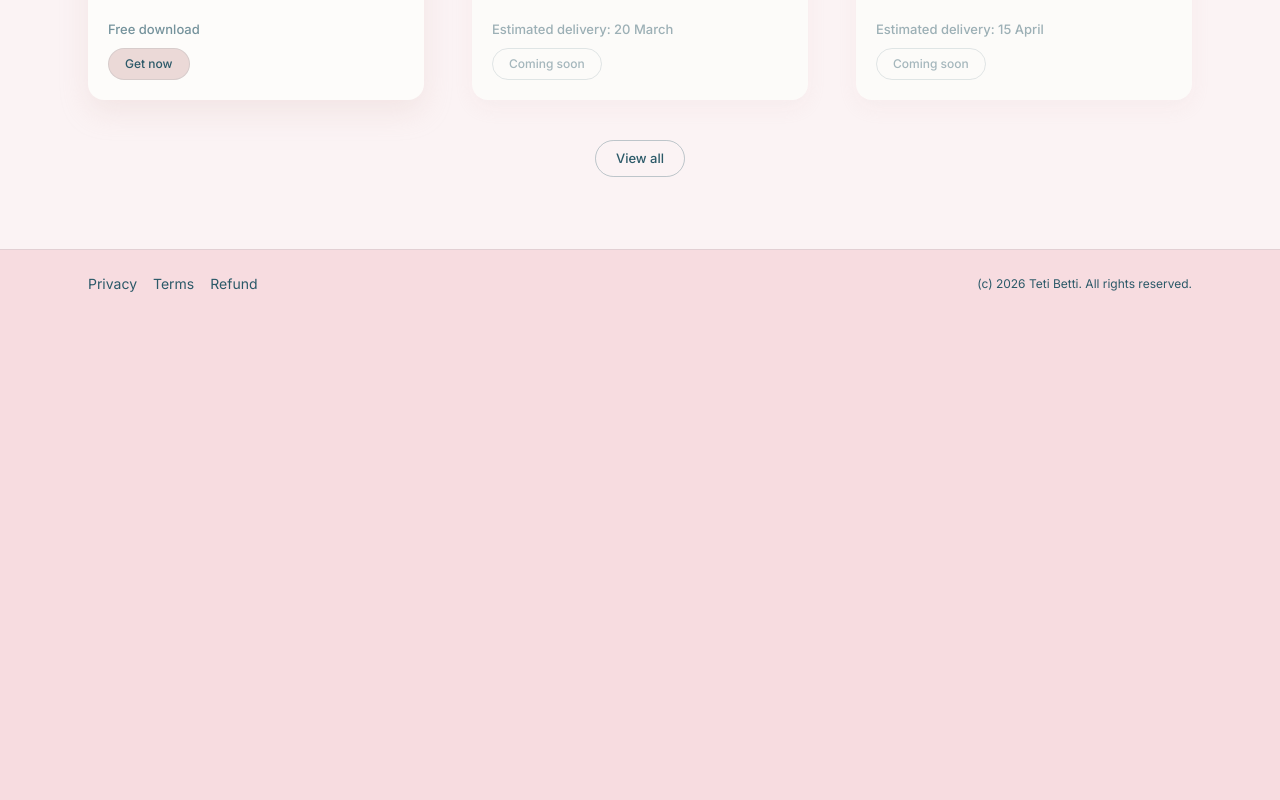
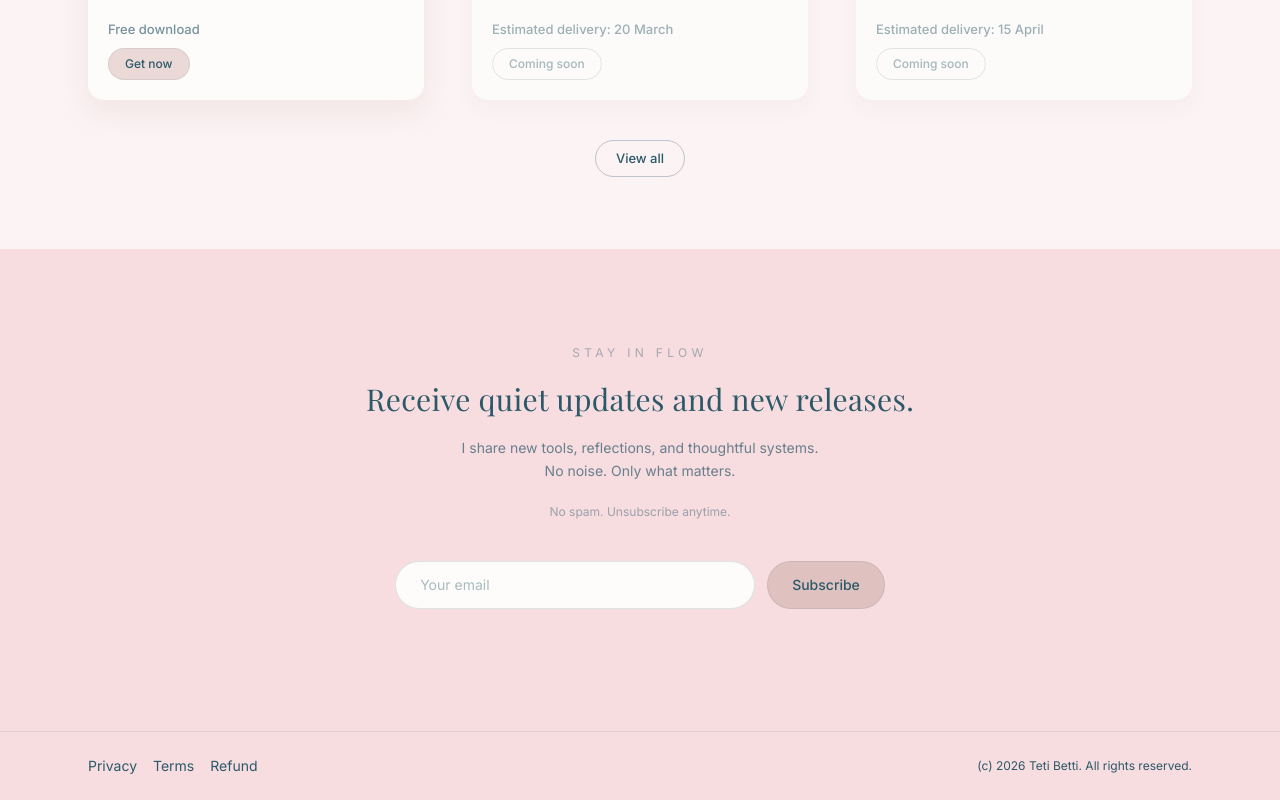
Before and after one commit to t-zhilenko/tetibetti-site, a Next.js app: page / in a window 1280 px wide. Shown: the part 1399-2199 px from the top of the page. Before the commit the page ends 1717 px from the top, so only its background shows below. Built offline with nearby package versions, Linux system fonts and the light colour scheme; a web font is replaced by a local one.

Commit message:
Refine subscribe section and button styles

```diff
--- a/app/page.tsx
+++ b/app/page.tsx
@@ -1,11 +1,13 @@
 import Hero from "@/components/Hero";
 import FeaturedProducts from "@/components/FeaturedProducts";
+import EmailSubscription from "@/components/EmailSubscription";
 
 export default function HomePage() {
   return (
     <>
       <Hero />
       <FeaturedProducts />
+      <EmailSubscription />
     </>
   );
 }
--- /dev/null
+++ b/components/EmailSubscription.tsx
@@ -0,0 +1,162 @@
+"use client";
+
+import { useEffect, useRef, useState, type FormEvent } from "react";
+import Container from "@/components/Container";
+
+type Status = "idle" | "loading";
+
+export default function EmailSubscription() {
+  const [email, setEmail] = useState("");
+  const [status, setStatus] = useState<Status>("idle");
+  const [error, setError] = useState("");
+  const [showSubscribed, setShowSubscribed] = useState(false);
+  const [showSuccessMessage, setShowSuccessMessage] = useState(false);
+  const [successVisible, setSuccessVisible] = useState(false);
+  const [justSucceeded, setJustSucceeded] = useState(false);
+  const timersRef = useRef<number[]>([]);
+
+  const isLoading = status === "loading";
+
+  const clearTimers = () => {
+    timersRef.current.forEach((timer) => window.clearTimeout(timer));
+    timersRef.current = [];
+  };
+
+  useEffect(() => {
+    return () => clearTimers();
+  }, []);
+
+  const isValidEmail = (value: string) => {
+    return /^[^\s@]+@[^\s@]+\.[^\s@]+$/.test(value);
+  };
+
+  const handleSubmit = (event: FormEvent<HTMLFormElement>) => {
+    event.preventDefault();
+    const trimmedEmail = email.trim();
+
+    if (!isValidEmail(trimmedEmail)) {
+      clearTimers();
+      setShowSubscribed(false);
+      setShowSuccessMessage(false);
+      setSuccessVisible(false);
+      setJustSucceeded(false);
+      setError("Please enter a valid email address.");
+      setStatus("idle");
+      return;
+    }
+
+    clearTimers();
+    setError("");
+    setStatus("loading");
+    console.log("Email subscription:", trimmedEmail);
+
+    const submitTimer = window.setTimeout(() => {
+      setStatus("idle");
+      setEmail("");
+      setShowSubscribed(true);
+      setShowSuccessMessage(true);
+      setSuccessVisible(true);
+      setJustSucceeded(true);
+
+      const pulseTimer = window.setTimeout(() => setJustSucceeded(false), 120);
+      const labelTimer = window.setTimeout(() => setShowSubscribed(false), 2500);
+      const fadeTimer = window.setTimeout(() => setSuccessVisible(false), 4000);
+      const clearTimer = window.setTimeout(() => setShowSuccessMessage(false), 4200);
+
+      timersRef.current.push(pulseTimer, labelTimer, fadeTimer, clearTimer);
+    }, 800);
+
+    timersRef.current.push(submitTimer);
+  };
+
+  const showError = Boolean(error);
+  const showMessage = showError || showSuccessMessage;
+  const messageVisible = showError || successVisible;
+  const messageText = showError
+    ? error
+    : showSuccessMessage
+      ? "Thank you. You're on the list."
+      : "";
+  const messageTone = showError ? "text-[#cda4a8]" : "text-deep/65";
+
+  return (
+    <section className="bg-soft">
+      <Container className="py-16 md:py-24">
+        <div className="mx-auto max-w-[900px] text-center space-y-5">
+          <p className="text-xs uppercase tracking-[0.36em] text-deep/40">
+            STAY IN FLOW
+          </p>
+          <h2 className="text-2xl md:text-3xl">
+            Receive quiet updates and new releases.
+          </h2>
+          <p className="text-[13px] md:text-sm text-deep/70 leading-relaxed">
+            I share new tools, reflections, and thoughtful systems.
+            <br />
+            No noise. Only what matters.
+          </p>
+          <p className="mt-3 text-[12px] text-deep/45">
+            No spam. Unsubscribe anytime.
+          </p>
+        </div>
+        <form
+          onSubmit={handleSubmit}
+          noValidate
+          className="mt-10 flex flex-col sm:flex-row items-stretch justify-center gap-3 mx-auto max-w-[640px]"
+        >
+          <label htmlFor="newsletter-email" className="sr-only">
+            Email
+          </label>
+          <div className="w-full sm:w-[360px]">
+            <input
+              id="newsletter-email"
+              type="email"
+              name="email"
+              value={email}
+              onChange={(event) => {
+                setEmail(event.target.value);
+                if (error) {
+                  setError("");
+                }
+                if (showSubscribed || showSuccessMessage || successVisible) {
+                  clearTimers();
+                  setShowSubscribed(false);
+                  setShowSuccessMessage(false);
+                  setSuccessVisible(false);
+                  setJustSucceeded(false);
+                }
+              }}
+              placeholder="Your email"
+              disabled={isLoading}
+              aria-invalid={showError}
+              aria-describedby="newsletter-feedback"
+              className={`h-12 w-full rounded-full bg-[#fdfcfa] border px-6 text-sm text-deep placeholder:text-deep/40 focus-visible:outline-none focus-visible:ring-2 focus-visible:ring-deep/40 disabled:opacity-70 transition-colors duration-150 ${
+                showError ? "border-[rgba(223,194,192,0.85)]" : "border-[rgba(43,89,104,0.15)]"
+              }`}
+            />
+            <div className="min-h-[18px] mt-2 text-left">
+              <p
+                id="newsletter-feedback"
+                className={`text-[12px] ${messageTone} transition-opacity duration-150 ${
+                  messageVisible ? "opacity-100" : "opacity-0"
+                }`}
+              >
+                {showMessage ? messageText : ""}
+              </p>
+            </div>
+          </div>
+          <button
+            type="submit"
+            disabled={isLoading}
+            className={`h-12 w-full sm:w-auto rounded-full px-6 text-sm font-medium border transition-all duration-200 ${
+              isLoading
+                ? "bg-blush/70 text-deep/70 border-deep/10 opacity-60 cursor-not-allowed shadow-none"
+                : "bg-blush text-deep border-deep/10 hover:bg-[#d7b7b4] hover:-translate-y-0.5 hover:shadow-[0_10px_20px_rgba(223,194,192,0.35)] active:translate-y-0"
+            } ${justSucceeded ? "scale-[0.98]" : "scale-100"}`}
+          >
+            {isLoading ? "Subscribing..." : showSubscribed ? "Subscribed" : "Subscribe"}
+          </button>
+        </form>
+      </Container>
+    </section>
+  );
+}
```
